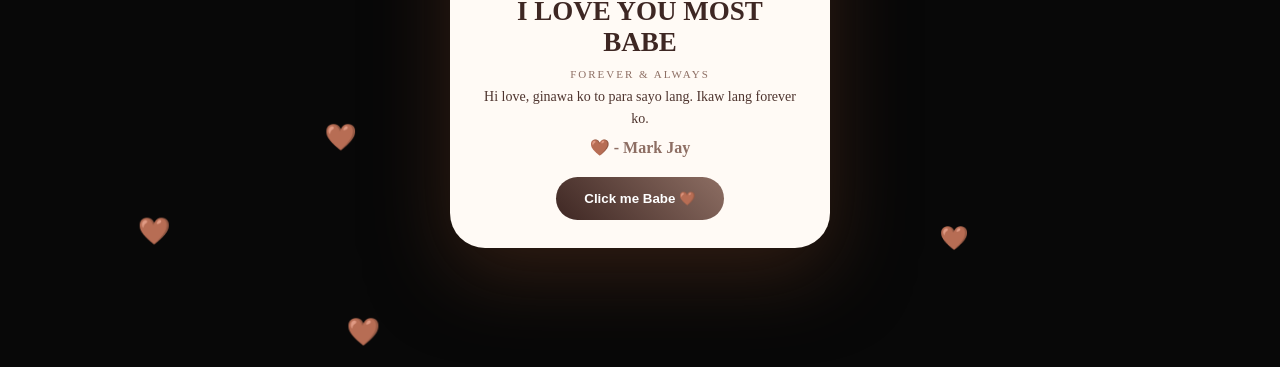
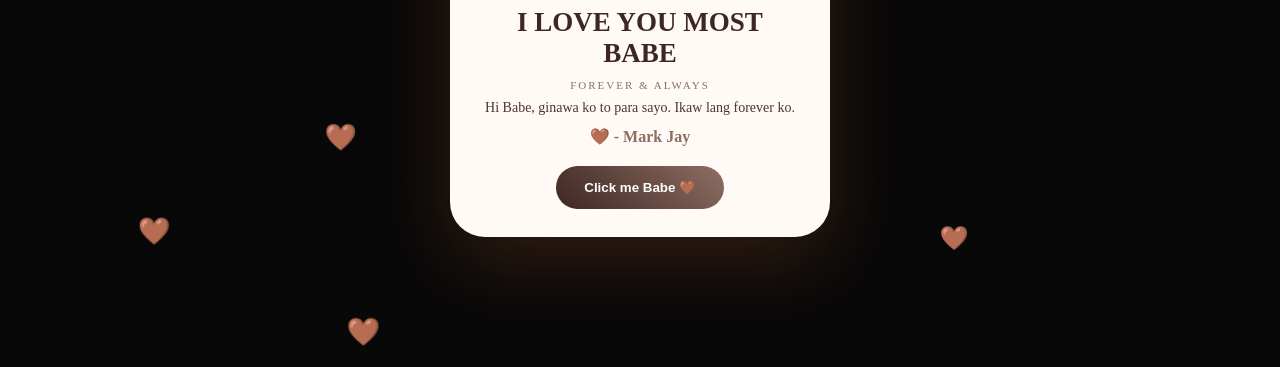
Before and after one commit to MJ101225/love-for-babe, a plain HTML site: page index.html in a window 1280 px wide. Shown: the part 433-800 px from the top of the page. Drawn offline with Linux system fonts and the light colour scheme.

Commit message:
Update index.html

```diff
--- a/index.html
+++ b/index.html
@@ -25,7 +25,7 @@ h1{color:#3e2723;font-size:27px;margin:10px 0;font-weight:900}
 <div style="font-size:40px">🤎</div>
 <h1>I LOVE YOU MOST BABE</h1>
 <p style="color:#8d6e63;font-size:11px;letter-spacing:2px;margin:6px 0">FOREVER & ALWAYS</p>
-<p style="color:#4e342e;font-size:14px;line-height:1.6">Hi love, ginawa ko to para sayo lang. Ikaw lang forever ko.</p>
+<p style="color:#4e342e;font-size:14px;line-height:1.6">Hi Babe, ginawa ko to para sayo. Ikaw lang forever ko.</p>
 <p style="color:#8d6e63;font-weight:700;margin:8px 0">🤎 - Mark Jay</p>
 <button class="btn" onclick="document.getElementById('s').style.display='block';for(let i=0;i<20;i++)createHeart()">Click me Babe 🤎</button>
 <div class="hidden" id="s">
```
